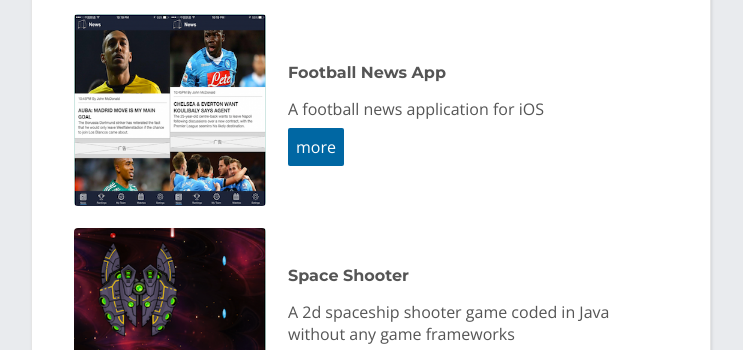
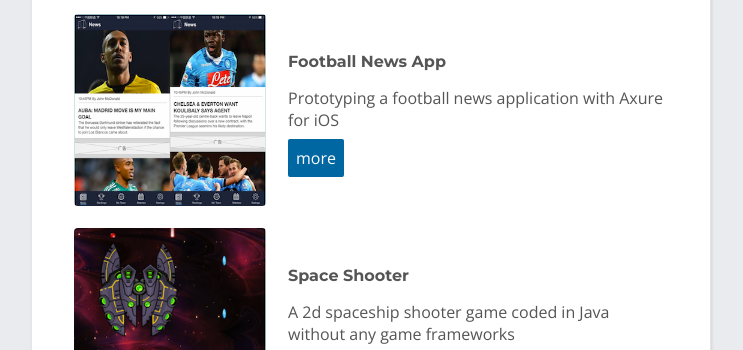
Before and after one commit to anakornk/profile, a plain HTML site: page index.html in a window 1280 px wide. Shown: the part 957-1307 px from the top of the page, without its empty margins (269-1012 px from the left). Drawn offline with nearby package versions, Linux system fonts and the light colour scheme.

Commit message:
fixed axure

```diff
--- a/index.html
+++ b/index.html
@@ -80,7 +80,7 @@
             <td><a href="#"><img src="images/goal-prototype.png" class="img-project" alt="yoyo"></a></td>
             <td>
               <h3>Football News App</h3>
-              <p>A football news application for iOS</p>
+              <p>Prototyping a football news application with Axure for iOS</p>
               <a href="http://lewagon.com/shanghai" class="btn btn-blue" target="_blank">more</a>
             </td>
           </tr>
```
